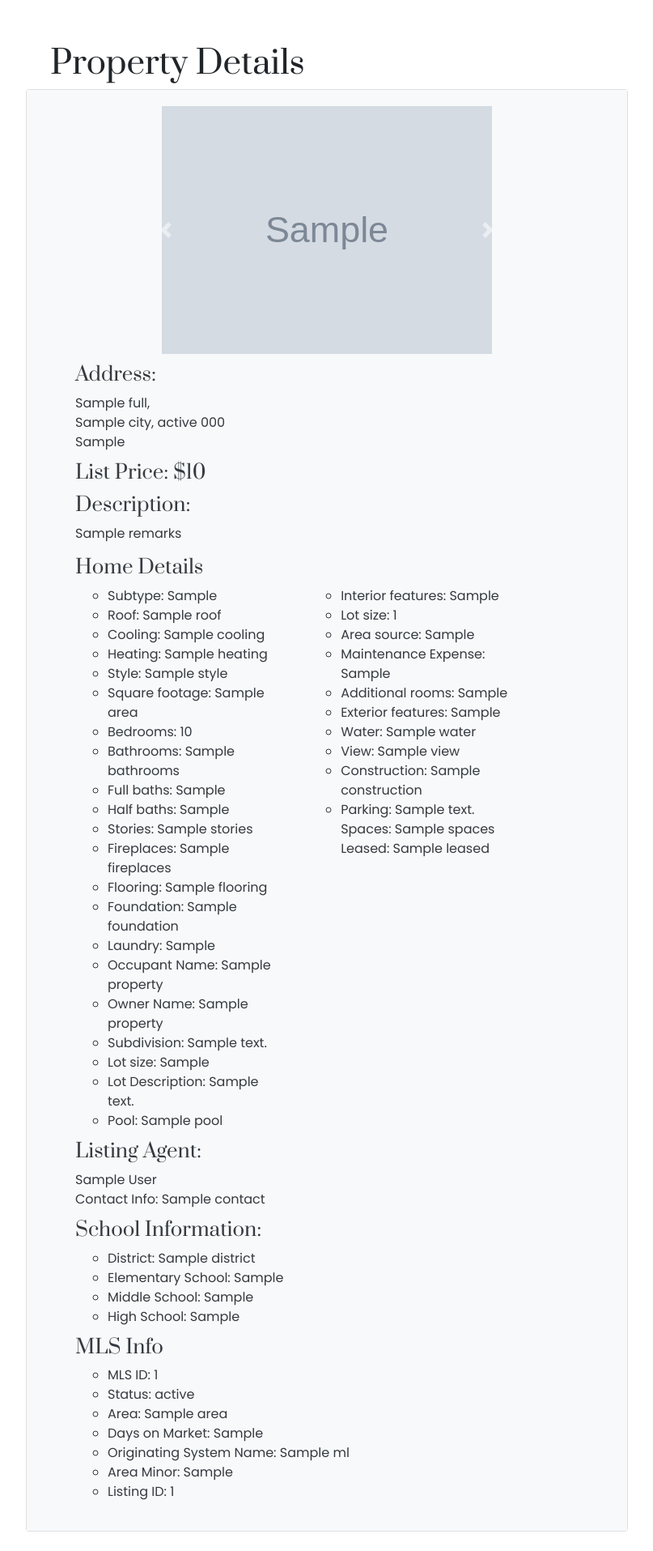
After one commit to michellemark/demo, a Django app: template buyer_tools/templates/property_detail.html in a window 1280 px wide. The commit adds this page. Shown: the whole page at 81% size, without its empty margins (23-830 px from the left). Run offline with Django 3.2, Linux system fonts and the light colour scheme; the template is opened without the code that fills it: most values are stand-ins (such as "Sample title", 1, 10 or a date in 2020); grey boxes marked "Sample" are stand-in pictures; some libraries are stand-ins or nearby versions.

Commit message:
create simply rets class and add a detail view

```diff
--- a/buyer_tools/constants.py
+++ b/buyer_tools/constants.py
@@ -1,4 +1,4 @@
-RETS_KEY_MAP = {
+RETS_PROPERTIES_KEY_MAP = {
     "keywords": "q",
     "status": "status",
     "property_type": "type",
@@ -33,6 +33,10 @@ RETS_KEY_MAP = {
     "sort": "sort",
     "count": "count"
 }
+RETS_PROPERTY_KEY_MAP = {
+    "mls_id": "mlsId",
+    "include": "include"
+}
 ERRORED_KEY = "error_message"
 BAD_REQUEST_MESSAGE = "Bad Request"
 LOGIN_REQUIRED_MESSAGE = "Authentication Required"
--- /dev/null
+++ b/buyer_tools/templates/property_detail.html
@@ -0,0 +1,236 @@
+{% extends 'base.html' %}
+{% load utility_tags %}
+{% block page_content %}
+<div class="row my-4">
+    <h1 class="cover-heading d-block col-12">
+        Property Details
+    </h1>
+    {% if property %}
+    <div class="row text-left mb-4">
+    {% if "error_message" in property %}
+        {{ property.error_message }}
+    {% else %}
+        <div class="card">
+            <div class="card-body bg-light text-dark">
+                {% if property.photos %}
+                    <div id="carouselExampleFade{{ forloop.counter }}"
+                         class="col-12 col-md-8 mx-auto carousel slide carousel-fade"
+                         data-ride="carousel" data-interval="false">
+                        <div class="carousel-inner">
+                            {% for photo in property.photos %}
+                                <div class="carousel-item {% if forloop.first %} active{% endif %}">
+                                    <img src="{{ photo }}" class="col-12 d-block w-100"
+                                         alt="Photograph {{ forloop.counter }}">
+                                </div>
+                            {% endfor %}
+                        </div>
+                        <a class="carousel-control-prev" href="#carouselExampleFade{{ forloop.counter }}"
+                           role="button" data-slide="prev">
+                            <span class="carousel-control-prev-icon" aria-hidden="true"></span>
+                            <span class="sr-only">Previous</span>
+                        </a>
+                        <a class="carousel-control-next" href="#carouselExampleFade{{ forloop.counter }}"
+                           role="button" data-slide="next">
+                            <span class="carousel-control-next-icon" aria-hidden="true"></span>
+                            <span class="sr-only">Next</span>
+                        </a>
+                    </div>
+                {% endif %}
+                <ul>
+                    <li class="list-unstyled">
+                        <h4>
+                            Address:
+                        </h4>
+                        {{ property.address.full }},
+                        <br>
+                        {{ property.address.city }}, {{ property.address.state }} {{ property.postalCode }}
+                        <br>
+                        {{ property.crossStreet }}
+                    </li>
+                    <li class="list-unstyled">
+                        <h4>
+                            List Price: {{ property.listPrice|money }}
+                        </h4>
+                    </li>
+                    <li class="list-unstyled">
+                        <h4>
+                            Description:
+                        </h4>
+                        <p>
+                            {{ property.remarks }}
+                        </p>
+                    </li>
+                    <li class="list-unstyled">
+                        <h4>
+                            Home Details
+                        </h4>
+                        <div class="row">
+                            <div class="col-12 col-md-5">
+                                <ul>
+                                    <li>
+                                        Subtype: {{ property.property.subType }}
+                                    </li>
+                                    <li>
+                                        Roof: {{ property.property.roof }}
+                                    </li>
+                                    <li>
+                                        Cooling: {{ property.property.cooling }}
+                                    </li>
+                                    <li>
+                                        Heating: {{ property.property.heating }}
+                                    </li>
+                                    <li>
+                                        Style: {{ property.proptery.style }}
+                                    </li>
+                                    <li>
+                                        Square footage: {{ property.property.area }}
+                                    </li>
+                                    <li>
+                                        Bedrooms: {{ property.property.bedrooms }}
+                                    </li>
+                                    <li>
+                                        Bathrooms: {{ property.property.bathrooms }}
+                                    </li>
+                                    <li>
+                                        Full baths: {{ property.property.bathsFull }}
+                                    </li>
+                                    <li>
+                                        Half baths: {{ property.property.bathsHalf }}
+                                    </li>
+                                    <li>
+                                        Stories: {{ property.property.stories }}
+                                    </li>
+                                    <li>
+                                        Fireplaces: {{ property.property.fireplaces }}
+                                    </li>
+                                    <li>
+                                        Flooring: {{ property.property.flooring }}
+                                    </li>
+                                    <li>
+                                        Foundation: {{ property.property.foundation }}
+                                    </li>
+                                    <li>
+                                        Laundry: {{ property.property.laundryFeatures }}
+                                    </li>
+                                    <li>
+                                        Occupant Name: {{ property.property.occupantName }}
+                                    </li>
+                                    <li>
+                                        Owner Name: {{ property.property.ownerName }}
+                                    </li>
+                                    <li>
+                                        Subdivision: {{ property.property.subdivision }}
+                                    </li>
+                                    <li>
+                                        Lot size: {{ property.property.lotSizeArea }}
+                                    </li>
+                                    <li>
+                                        Lot Description: {{ property.property.lotDescription }}
+                                    </li>
+                                    <li>
+                                        Pool: {{ property.property.pool }}
+                                    </li>
+                                </ul>
+                            </div>
+                            <div class="col-12 col-md-5">
+                                <ul>
+                                    <li>
+                                        Interior features: {{ property.property.interiorFeatures }}
+                                    </li>
+                                    <li>
+                                        Lot size: {{ property.property.lotSize }}
+                                    </li>
+                                    <li>
+                                        Area source: {{ property.property.areaSource }}
+                                    </li>
+                                    <li>
+                                        Maintenance Expense: {{ property.property.maintenanceExpense }}
+                                    </li>
+                                    <li>
+                                        Additional rooms: {{ property.property.additionalRooms }}
+                                    </li>
+                                    <li>
+                                        Exterior features: {{ property.property.exteriorFeatures }}
+                                    </li>
+                                    <li>
+                                        Water: {{ property.property.water }}
+                                    </li>
+                                    <li>
+                                        View: {{ property.property.view }}
+                                    </li>
+                                    <li>
+                                        Construction: {{ property.property.construction }}
+                                    </li>
+                                    <li>
+                                        Parking: {{ property.property.parking.description }}
+                                        <br>
+                                        Spaces: {{ property.property.parking.spaces }}
+                                        <br>
+                                        Leased: {{ property.property.parking.leased }}
+                                    </li>
+                                </ul>
+                            </div>
+                        </div>
+                    </li>
+                    <li class="list-unstyled">
+                        <h4>Listing Agent:</h4>
+                        {{ property.agent.firstName }} {{ property.agent.lastName }}
+                        <br>
+                        Contact Info: {{ property.agent.contact }}
+                    </li>
+                    <li class="list-unstyled">
+                        <h4>
+                            School Information:
+                        </h4>
+                        <ul>
+                            <li>
+                                District: {{ property.school.district }}
+                            </li>
+                            <li>
+                                Elementary School: {{ property.school.elementarySchool }}
+                            </li>
+                            <li>
+                                Middle School: {{ property.school.middleSchool }}
+                            </li>
+                            <li>
+                                High School: {{ property.school.highSchool }}
+                            </li>
+                        </ul>
+                    </li>
+                    <li class="list-unstyled">
+                        <h4>
+                            MLS Info
+                        </h4>
+                        <ul>
+                            <li>
+                                MLS ID: {{ property.mlsId }}
+                            </li>
+                            <li>
+                                Status: {{ property.mls.status }}
+                            </li>
+                            <li>
+                                Area: {{ property.mls.area }}
+                            </li>
+                            <li>
+                                Days on Market: {{ property.mls.daysOnMarket }}
+                            </li>
+                            <li>
+                                Originating System Name: {{ property.mls.originatingSystemName }}
+                            </li>
+                            <li>
+                                Area Minor: {{ property.mls.areaMinor }}
+                            </li>
+                            <li>
+                                Listing ID: {{ property.listingId }}
+                            </li>
+                        </ul>
+                    </li>
+                </ul>
+            </div>
+        </div>
+    {% endif %}
+    </div>
+    {% endif %}
+</div>
+
+{% endblock %}
--- a/buyer_tools/urls.py
+++ b/buyer_tools/urls.py
@@ -1,7 +1,8 @@
-from django.urls import path
+from django.urls import path, re_path
 
-from buyer_tools.views import BuyerSearchView
+from buyer_tools.views import PropertySearchView, PropertyDetailView
 
 urlpatterns = [
-    path('', BuyerSearchView.as_view(), name="buyersearch"),
+    re_path(r'property/(?P<mls_id>[0-9]{7})/$', PropertyDetailView.as_view(), name="propertydetail"),
+    path('', PropertySearchView.as_view(), name="propertysearch"),
 ]
--- a/gwenn_demo/settings/prod.py
+++ b/gwenn_demo/settings/prod.py
@@ -10,6 +10,7 @@ SESSION_SAVE_EVERY_REQUEST = True
 SESSION_EXPIRE_AT_BROWSER_CLOSE = True
 SESSION_COOKIE_HTTPONLY = True
 CSRF_COOKIE_HTTPONLY = True
+APPEND_SLASH = True
 ALLOWED_HOSTS = ['.michellemark.me']
 DEFAULT_FROM_EMAIL = "web-developer@michellemark.me"
 SERVER_EMAIL = "web-developer@michellemark.me"
--- a/static/css/custom.css
+++ b/static/css/custom.css
@@ -11,3 +11,23 @@ h5,
 h6 {
     font-family: 'Prata', serif !important;
 }
+h1,
+h2 {
+    margin-top: 0.75em;
+}
+h3,
+h4,
+h5,
+h6 {
+    margin-top: 0.5em;
+}
+.property-address {
+    font-size: 1.3em !important;
+}
+#search-results a {
+    color: #212121 !important;
+}
+
+#search-results a:hover {
+    color: #0d47a1 !important;
+}
--- a/templates/base.html
+++ b/templates/base.html
@@ -23,7 +23,7 @@
 </head>
 <body>
 <div class="container-fluid">
-    <main role="main" class="inner cover">
+    <main role="main" class="container">
         {% block page_content %}{% endblock %}
     </main>
 </div>
```
Also changed, not shown: buyer_tools/simply_rets.py (+11 -2 lines), buyer_tools/templates/buyer_search.html (deleted, +0 -272 lines), buyer_tools/templates/property_search.html (added, +91 -0 lines), buyer_tools/views.py (+28 -3 lines).
